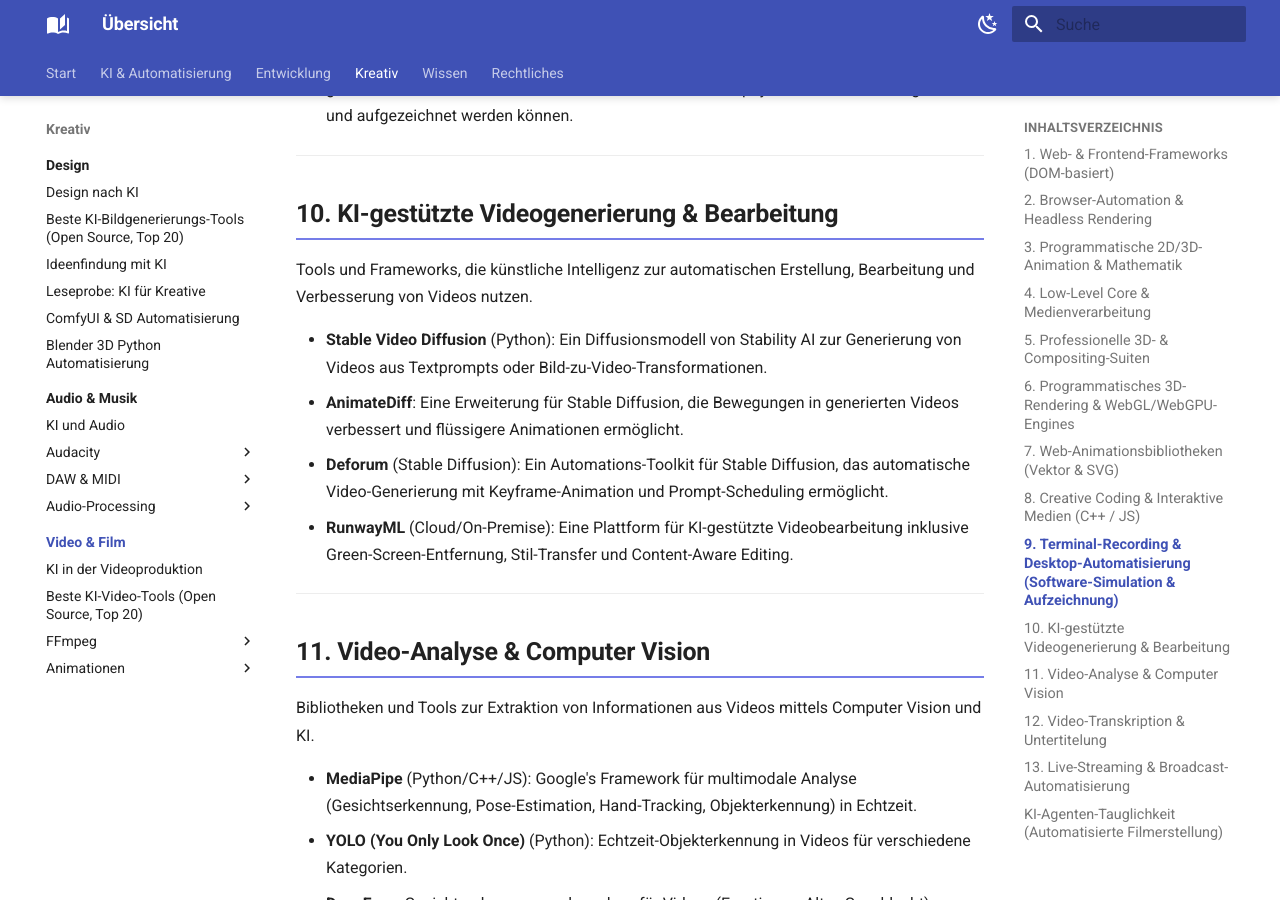
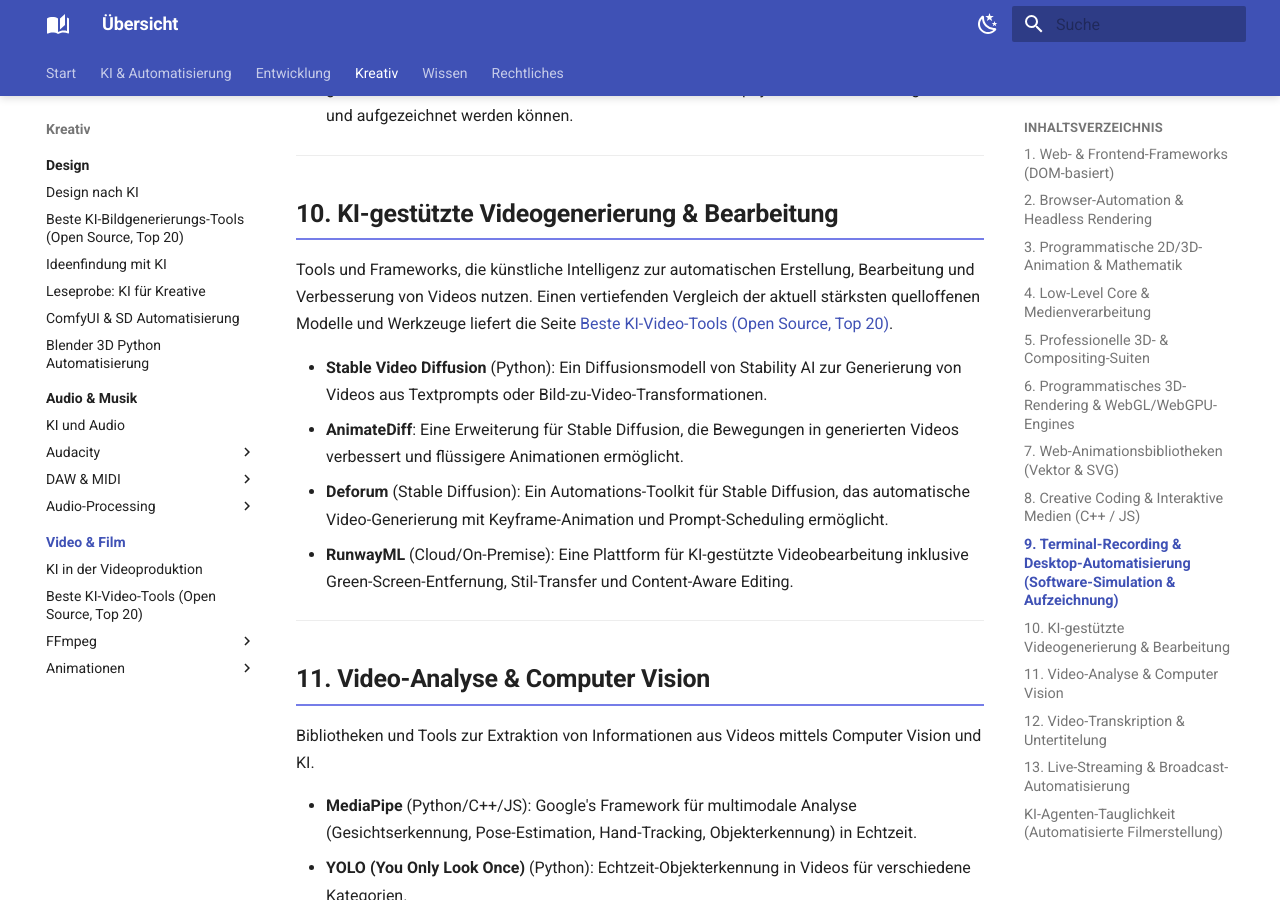
Before and after one commit to thorstenkloehn/dokument, an MkDocs documentation site: the page built from docs/kreativ/video/index.md, in a window 1280 px wide and 900 px high, scrolled down 3961 px. Built offline with MkDocs 1.6.1 and Material for MkDocs 9.7.7, drawn with Linux system fonts in a browser that asks for light colours.

Commit message:
Video-Übersichtsseite: Inline-Link zur KI-Video-Tools-Topliste ergänzt
Co-Authored-By: Claude Sonnet 5 <noreply@anthropic.com>

```diff
--- a/docs/kreativ/video/index.md
+++ b/docs/kreativ/video/index.md
@@ -82,7 +82,7 @@ Werkzeuge, um Betriebssysteme, Terminals und Benutzeroberflächen programmatisch
 
 ## 10. KI-gestützte Videogenerierung & Bearbeitung
 
-Tools und Frameworks, die künstliche Intelligenz zur automatischen Erstellung, Bearbeitung und Verbesserung von Videos nutzen.
+Tools und Frameworks, die künstliche Intelligenz zur automatischen Erstellung, Bearbeitung und Verbesserung von Videos nutzen. Einen vertiefenden Vergleich der aktuell stärksten quelloffenen Modelle und Werkzeuge liefert die Seite [Beste KI-Video-Tools (Open Source, Top 20)](ki-video-tools-topliste.md).
 
 * **Stable Video Diffusion** (Python): Ein Diffusionsmodell von Stability AI zur Generierung von Videos aus Textprompts oder Bild-zu-Video-Transformationen.
 * **AnimateDiff**: Eine Erweiterung für Stable Diffusion, die Bewegungen in generierten Videos verbessert und flüssigere Animationen ermöglicht.
```
